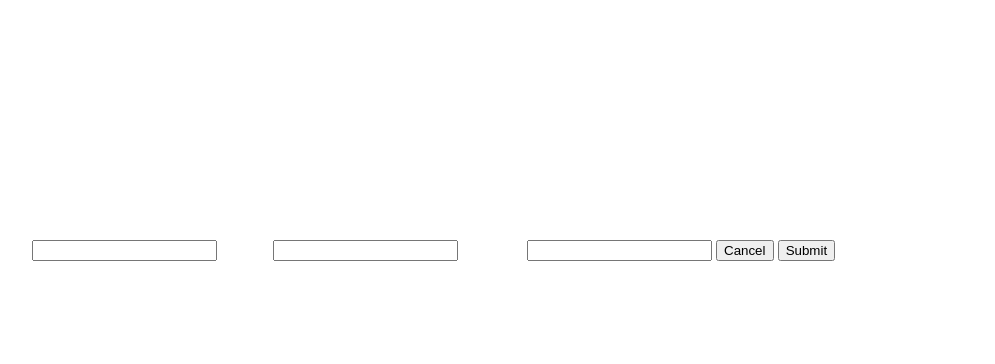
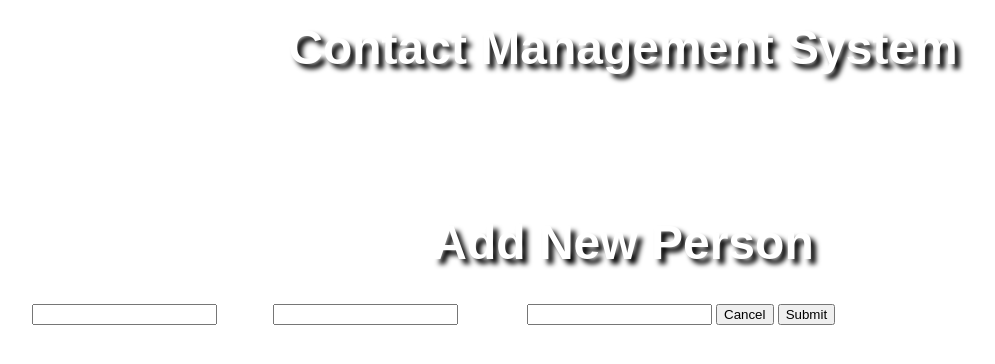
Before and after one commit to dianawallace/Contact-Management-System, a plain HTML site: page index.html in a window 1280 px wide. Shown: the whole page, without its empty margins (17-1012 px from the left). Drawn offline with nearby package versions, Linux system fonts and the light colour scheme.

Commit message:
added css to h1 tag

```diff
--- a/style.css
+++ b/style.css
@@ -10,3 +10,11 @@ body {
     margin: 0;
     font-family: 'Open Sans', sans-serif;
 }
+
+h1 {
+    font-family: sans-serif;
+    text-align: center;
+    margin-top: 20px;
+    font-size: 48px;
+    text-shadow: 5px 5px 5px black;
+}
```
